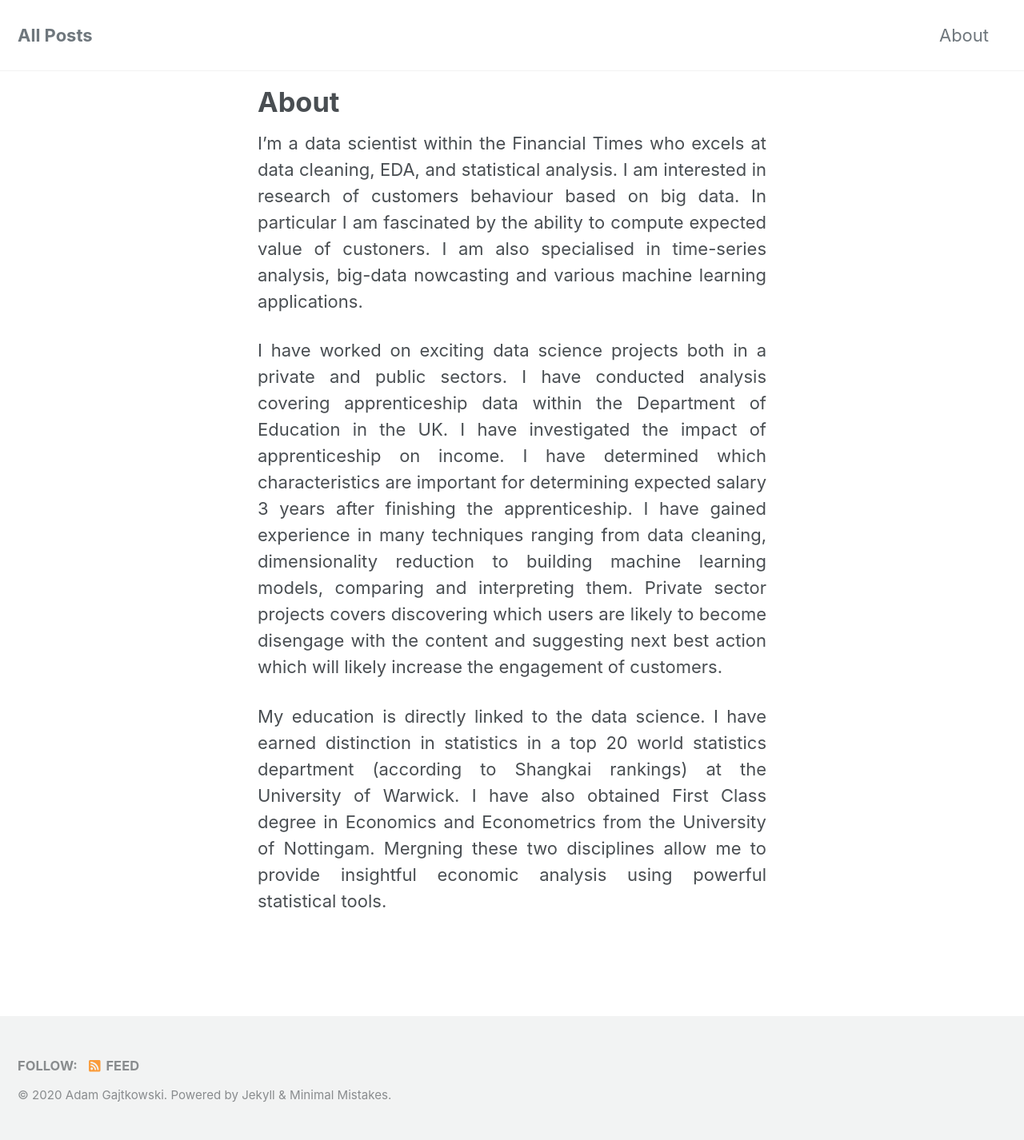
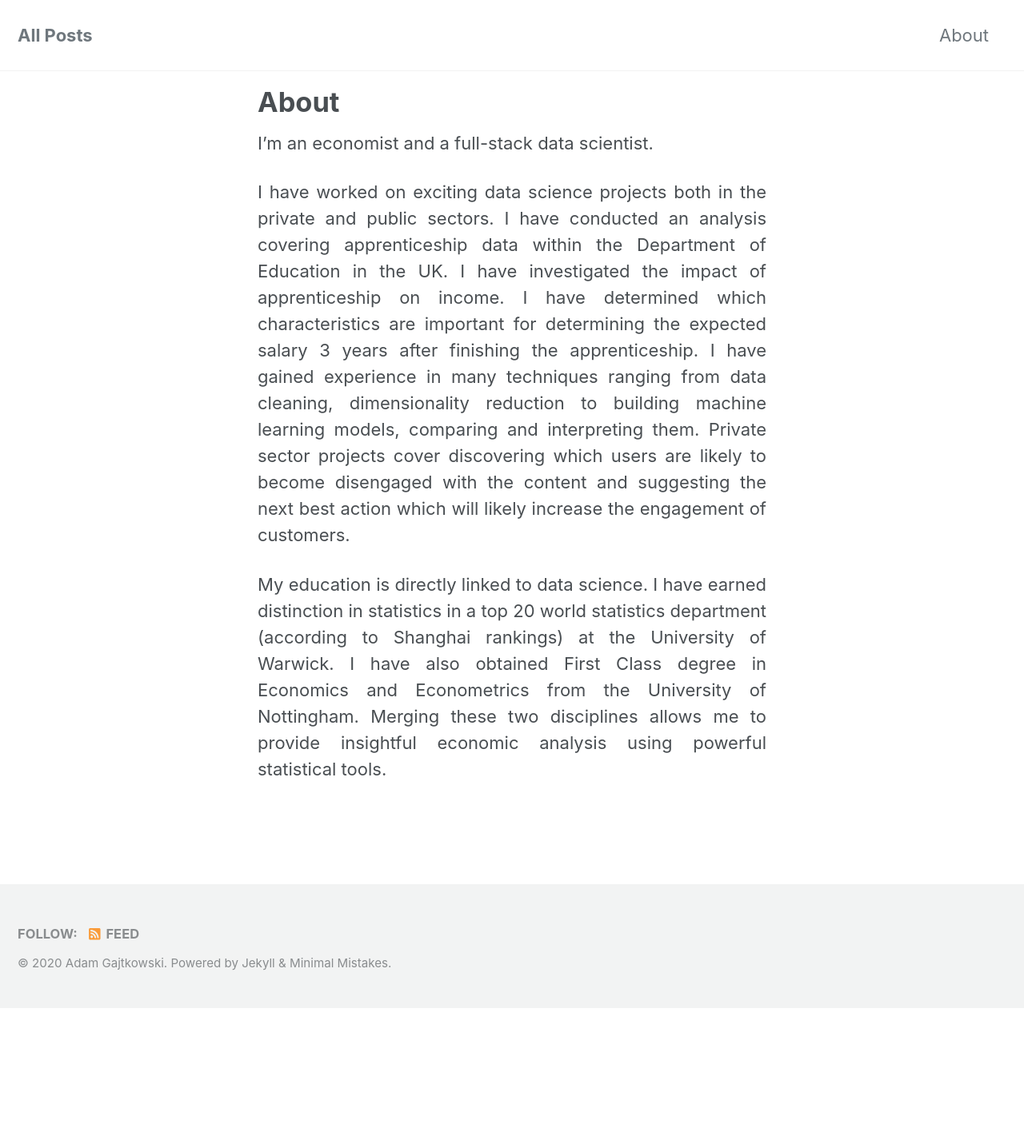
Before and after one commit to AGajtkowski/AGajtkowski.github.io, a Jekyll site: the page built from _pages/about.md, in a window 1280 px wide. Shown: the whole page at 80% size. Built offline with Jekyll 4.4.1, drawn with Linux system fonts in a browser that asks for light colours; cached includes are drawn as plain includes; nearby versions of some CDN libraries; after the commit the page ends 1261 px from its top, so only the background shows below that.

Commit message:
fix readme

```diff
--- a/_pages/about.md
+++ b/_pages/about.md
@@ -5,8 +5,8 @@ permalink: /about/
 
 ---
 
-I'm a data scientist within the Financial Times who excels at data cleaning, EDA, and statistical analysis. I am interested in research of customers behaviour based on big data. In particular I am fascinated by the ability to compute expected value of custoners. I am also specialised in time-series analysis, big-data nowcasting and various machine learning applications.
+I'm an economist and a full-stack data scientist.
 
-I have worked on exciting data science projects both in a private and public sectors. I have conducted analysis covering apprenticeship data within the Department of Education in the UK. I have investigated the impact of apprenticeship on income. I have determined which characteristics are important for determining expected salary 3 years after finishing the apprenticeship. I have gained experience in many techniques ranging from data cleaning, dimensionality reduction to building machine learning models, comparing and interpreting them. Private sector projects covers discovering which users are likely to become disengage with the content and suggesting next best action which will likely increase the engagement of customers.
+I have worked on exciting data science projects both in the private and public sectors. I have conducted an analysis covering apprenticeship data within the Department of Education in the UK. I have investigated the impact of apprenticeship on income. I have determined which characteristics are important for determining the expected salary 3 years after finishing the apprenticeship. I have gained experience in many techniques ranging from data cleaning, dimensionality reduction to building machine learning models, comparing and interpreting them. Private sector projects cover discovering which users are likely to become disengaged with the content and suggesting the next best action which will likely increase the engagement of customers.
 
-My education is directly linked to the data science. I have earned distinction in statistics in a top 20 world statistics department (according to Shangkai rankings) at the University of Warwick. I have also obtained First Class degree in Economics and Econometrics from the University of Nottingam. Mergning these two disciplines allow me to provide insightful economic analysis using powerful statistical tools.
+My education is directly linked to data science. I have earned distinction in statistics in a top 20 world statistics department (according to Shanghai rankings) at the University of Warwick. I have also obtained First Class degree in Economics and Econometrics from the University of Nottingham. Merging these two disciplines allows me to provide insightful economic analysis using powerful statistical tools.
```
